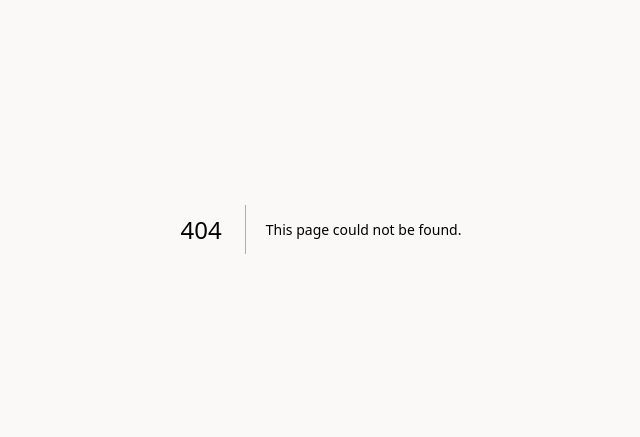
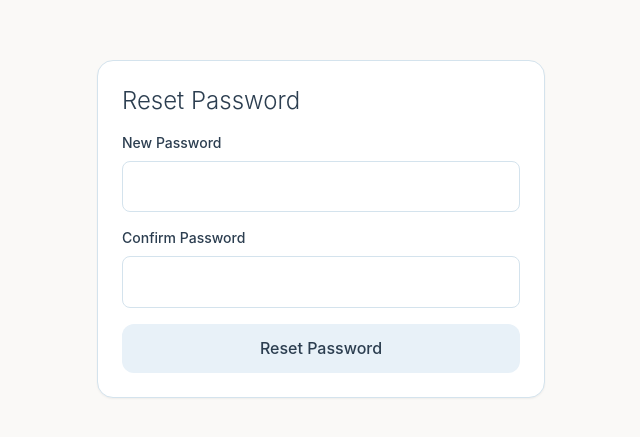
Before and after one commit to Allanartghub/anchor, a Next.js app: page /reset-password in a window 1280 px wide. Before the commit this address had no page. Shown: the part 171-608 px from the top of the page, without its empty margins (319-959 px from the left). Built offline with nearby package versions, Linux system fonts and the light colour scheme; no server answers.

Commit message:
Chore: ensure all recent fixes and changes are committed for deployment

```diff
--- /dev/null
+++ b/app/reset-password/page.tsx
@@ -0,0 +1,85 @@
+"use client";
+
+import { useState } from "react";
+import { useRouter, useSearchParams } from "next/navigation";
+import { supabase } from "@/lib/supabase";
+
+export default function ResetPasswordPage() {
+  const router = useRouter();
+  const searchParams = useSearchParams();
+  const [password, setPassword] = useState("");
+  const [confirmPassword, setConfirmPassword] = useState("");
+  const [loading, setLoading] = useState(false);
+  const [error, setError] = useState("");
+  const [success, setSuccess] = useState("");
+
+  const accessToken = searchParams.get("access_token");
+
+  const handleReset = async (e: React.FormEvent) => {
+    e.preventDefault();
+    setError("");
+    setSuccess("");
+    if (password !== confirmPassword) {
+      setError("Passwords do not match.");
+      return;
+    }
+    if (!accessToken) {
+      setError("Invalid or missing token.");
+      return;
+    }
+    setLoading(true);
+    const { error } = await supabase.auth.updateUser({ password });
+    setLoading(false);
+    if (error) {
+      setError(error.message);
+    } else {
+      setSuccess("Password reset successful! You can now log in.");
+      setTimeout(() => router.push("/login"), 2000);
+    }
+  };
+
+  return (
+    <div className="flex items-center justify-center min-h-screen bg-calm-cream px-4">
+      <div className="w-full max-w-md">
+        <div className="calm-card">
+          <h1 className="text-2xl font-light text-calm-text mb-4">Reset Password</h1>
+          <form onSubmit={handleReset} className="space-y-4">
+            <div>
+              <label className="block text-sm font-medium text-calm-text mb-2">New Password</label>
+              <input
+                type="password"
+                value={password}
+                onChange={(e) => setPassword(e.target.value)}
+                required
+                className="calm-input"
+                minLength={6}
+                disabled={loading}
+              />
+            </div>
+            <div>
+              <label className="block text-sm font-medium text-calm-text mb-2">Confirm Password</label>
+              <input
+                type="password"
+                value={confirmPassword}
+                onChange={(e) => setConfirmPassword(e.target.value)}
+                required
+                className="calm-input"
+                minLength={6}
+                disabled={loading}
+              />
+            </div>
+            {error && <div className="rounded-lg bg-red-50 p-4 text-sm text-red-700">{error}</div>}
+            {success && <div className="rounded-lg bg-calm-sage p-4 text-sm text-green-800">{success}</div>}
+            <button
+              type="submit"
+              disabled={loading}
+              className="calm-button-primary w-full disabled:opacity-50 disabled:cursor-not-allowed"
+            >
+              {loading ? "Resetting..." : "Reset Password"}
+            </button>
+          </form>
+        </div>
+      </div>
+    </div>
+  );
+}
--- a/components/AdminNav.tsx
+++ b/components/AdminNav.tsx
@@ -1,5 +1,6 @@
+
+'use client';
 import { supabase } from '@/lib/supabase';
-'use client';
 
 import Link from 'next/link';
 import { useRouter } from 'next/navigation';
```
